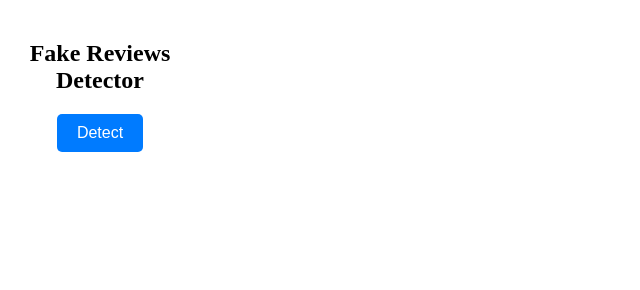
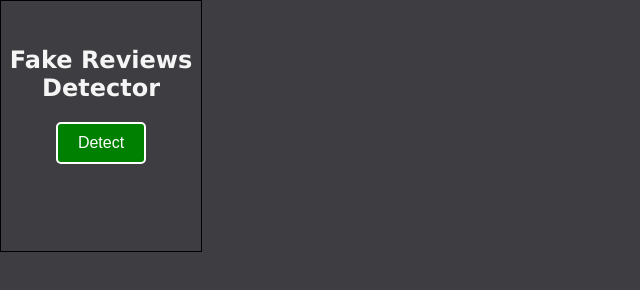
Before and after one commit to PaulLin1/FakeReviewDetector, a browser extension: page chrome_extension/index.html in a window 1280 px wide. Shown: the whole page, without its empty margins (0-640 px from the left). Drawn offline with Linux system fonts and the light colour scheme.

Commit message:
Update styles.css

```diff
--- a/chrome_extension/styles.css
+++ b/chrome_extension/styles.css
@@ -5,8 +5,10 @@ body {
     flex-direction: column;
     justify-content: center;
     align-items: center;
-    height: 200px;
+    height: 250px;
     width: 200px;
+    border: solid 1px;
+    background-color: #3e3e42;
 }
 .centered-container {
     height: 80%;
@@ -15,21 +17,40 @@ body {
 .title {
     font-size: 24px;
     font-weight: bold;
+    font-family: Verdana, Geneva, Tahoma, sans-serif;
     margin-bottom: 20px;
+    color: whitesmoke;
+    animation: slideDownFromTop 0.7s ease-out;
+    transition: all 0.3s;
 }
 .button {
     padding: 10px 20px;
-    background-color: #007bff;
+    background-color: green;
     color: #fff;
-    border: none;
+    border: solid 2px;
     border-radius: 5px;
     font-size: 16px;
     cursor: pointer;
     margin-bottom: 20px;
+    animation: slideDownFromTop 0.7s ease-out;
+    transition: all 0.3s;
 }
+.button:hover {
+    transform: scale(1.15);
+    background-color: white;
+    color: green;
+    font-weight: bold;
+};
+
+.button:active {
+    background-color: lightgreen;
+    color: white;
+};
 .paragraph {
     font-size: 16px;
+    font-style: italic bold;
     margin-bottom: 20px;
+    color: whitesmoke;
 }
 
 .genuine {
```
